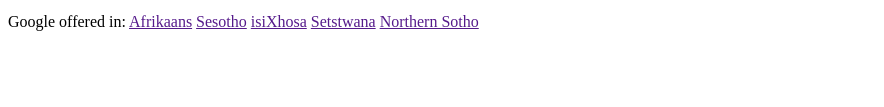
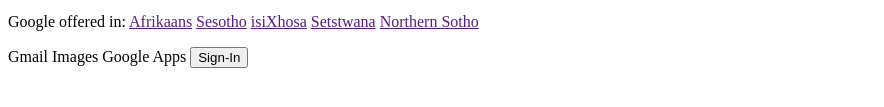
Before and after one commit to ChadDerbyshire/google-dummy, a plain HTML site: page google-index.html in a window 1280 px wide. Shown: the part 317-424 px from the top of the page, without its empty margins (0-884 px from the left). Drawn offline with Linux system fonts and the light colour scheme.

Commit message:
User Navigation Bar

```diff
--- a/google-index.html
+++ b/google-index.html
@@ -17,5 +17,15 @@
             </label>
             <p id="languages">Google offered in: <a class="lang-options" href="">Afrikaans</a> <a class="lang-options" href="">Sesotho</a> <a class="lang-options" href="">isiXhosa</a> <a class="lang-options" href="">Setstwana</a> <a class="lang-options" href="">Northern Sotho</a></p>
         </header>
+        <nav id="user-bar">
+            <a class="user-links">Gmail</a>
+            <a class="user-links">Images</a>
+            <a class="user-links">Google Apps</a>
+            <a class="user-links">
+                <label for="sign-in">
+                    <input id="sign-in" type="button" name="sign-in" value="Sign-In">
+                </label>
+            </a>
+        </nav>
     </body>
 </html>
```
